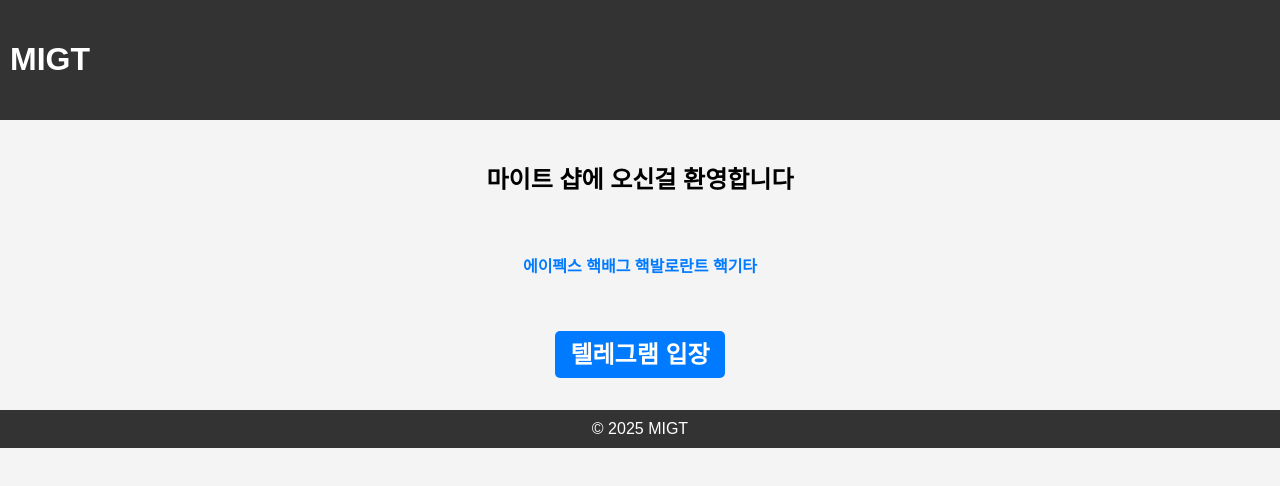
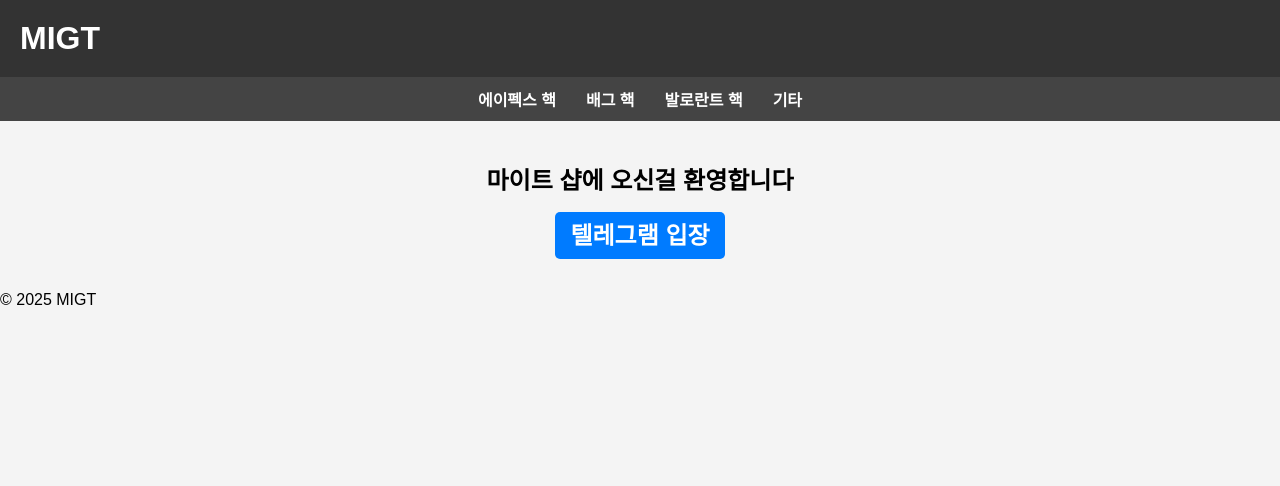
Before and after one commit to 0migt/0migt, a plain HTML site: page index.html in a window 1280 px wide. Drawn offline with Linux system fonts and the light colour scheme.

Commit message:
Update index.html

```diff
--- a/index.html
+++ b/index.html
@@ -1,6 +1,8 @@
 <!DOCTYPE html>
-<html>
+<html lang="ko">
 <head>
+    <meta charset="UTF-8">
+    <meta name="viewport" content="width=device-width, initial-scale=1.0">
     <title>MIGT</title>
     <style>
         body {
@@ -10,18 +12,22 @@
             background-color: #f4f4f4;
         }
         header {
+            display: flex;
+            justify-content: space-between;
+            align-items: center;
             background-color: #333;
             color: white;
-            padding: 20px 10px;
-            text-align: left; /* 왼쪽 정렬 */
+            padding: 20px;
         }
         header h1 {
             font-weight: bold; /* MIGT 글자 두껍게 설정 */
             cursor: pointer; /* 클릭 가능하게 설정 */
+            margin: 0; /* 기본 마진 제거 */
         }
         nav {
             display: flex;
             justify-content: center;
+            width: 100%;
             background-color: #444;
             padding: 10px 0;
         }
@@ -30,6 +36,7 @@
             color: white;
             text-decoration: none;
             font-weight: bold;
+            font-size: 16px; /* 카테고리 글자 크기 설정 */
         }
         nav a:hover {
             color: #00bfff;
@@ -41,17 +48,6 @@
         .category {
             margin: 20px 0;
             font-size: 18px; /* 카테고리 글자 크기 설정 */
-        }
-        .category h2 {
-            cursor: pointer;
-            color: #007BFF;
-            font-size: 16px; /* MIGT보다 작은 글자 크기 설정 */
-        }
-        footer {
-            background-color: #333;
-            color: white;
-            text-align: center;
-            padding: 10px 0;
         }
         .contact-button {
             background-color: #007BFF;
@@ -66,48 +62,21 @@
         .contact-button:hover {
             background-color: #0056b3;
         }
-
-        /* 중앙 배치 및 높이 설정 */
-        .categories-container {
-            display: flex;
-            justify-content: center;
-            align-items: center;
-            height: 100px; /* MIGT와 같은 높이 설정 */
-        }
-
-        /* Responsive Design */
-        @media (max-width: 768px) {
-            nav {
-                flex-direction: column;
-                align-items: center;
-            }
-            nav a {
-                margin: 10px 0;
-            }
-        }
     </style>
 </head>
 <body>
     <header>
         <h1 onclick="window.location.href='#home'">MIGT</h1> <!-- MIGT 클릭 시 홈으로 이동 -->
     </header>
+    <nav>
+        <a href="#">에이펙스 핵</a>
+        <a href="#">배그 핵</a>
+        <a href="#">발로란트 핵</a>
+        <a href="#">기타</a>
+    </nav>
     <main>
         <section id="home">
             <h2>마이트 샵에 오신걸 환영합니다</h2> <!-- 문구 변경 -->
-        </section>
-        <section class="categories-container">
-            <div class="category">
-                <h2>에이펙스 핵</h2> <!-- 카테고리 이름 변경 -->
-            </div>
-            <div class="category">
-                <h2>배그 핵</h2> <!-- 카테고리 이름 변경 -->
-            </div>
-            <div class="category">
-                <h2>발로란트 핵</h2> <!-- 카테고리 이름 변경 -->
-            </div>
-            <div class="category">
-                <h2>기타</h2> <!-- 카테고리 이름 변경 -->
-            </div>
         </section>
         <section id="contact">
             <h2>
```
